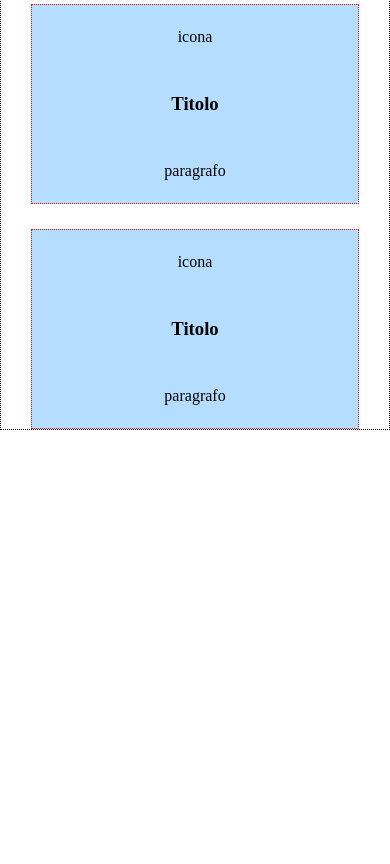
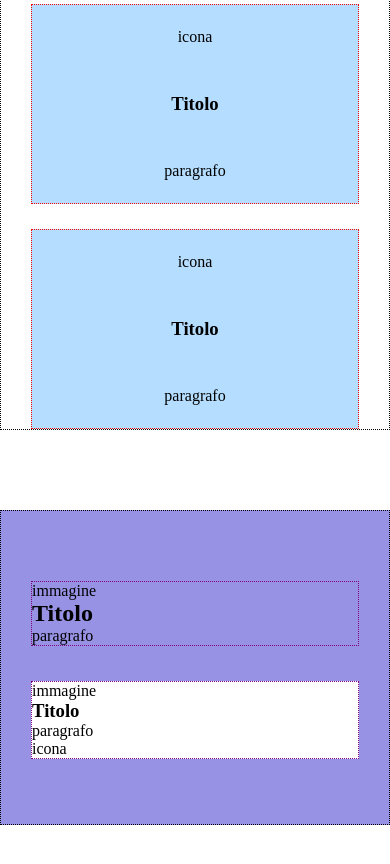
Before and after one commit to simoneditaranto/htmlcss-responsive-layout, a plain HTML site: page index.html in a window 390 px wide. Shown: the part 797-1661 px from the top of the page. Before the commit the page ends 1307 px from the top, so only its background shows below. Drawn offline with Linux system fonts and the light colour scheme.

Commit message:
layout "strategic-planning" completata (responsive)

```diff
--- a/css/style.css
+++ b/css/style.css
@@ -88,8 +88,42 @@ header .container{
     border: 1px dotted purple;
     /* test */
 }
+/* fine sezione header */
 
-/* fine sezione header */
+
+
+/* sezione "strategic planning" */
+
+#strategic-planning{
+    margin-bottom: 65px;
+
+    background-color: #9792E4;
+}
+
+#strategic-planning .container{
+    display: flex;
+    flex-direction: column;
+}
+
+#planning{
+    border: 1px dotted purple;
+    /* test */
+
+    margin-top: 70px;
+    margin-bottom: 35px;
+}
+
+#app-development{
+    border: 1px dotted purple;
+    /* test */
+
+    margin-bottom: 65px;
+
+    background-color: #FFFFFF;
+}
+
+/* fine sezione "strategic planning" */
+
 
 
 
@@ -116,6 +150,10 @@ header .container{
         flex-grow: 2;
     }
 
+    #planning{
+        margin-top: 140px;
+    }
+
 }
 /* fine soluzione tablet */
 
@@ -130,14 +168,26 @@ header .container{
         justify-content: space-around;
     }
 
+    #strategic-planning .container{
+        flex-direction: row;
+        justify-content: center;
+        gap: 90px;
+    }
+
+    #planning{
+        margin-bottom: 0;
+    }
+
+    #app-development{
+        margin-top: 305px;
+    }
+
 }
-
 /* soluzione laptop */
 
 
 
 /* soluzione desktop */
-
 @media screen and (min-width: 1200px) {
 
     .container{
@@ -145,5 +195,4 @@ header .container{
     }
 
 }
-
 /* soluzione desktop */
--- a/index.html
+++ b/index.html
@@ -84,9 +84,37 @@
         </header>
 
         <!-- sezione "strategic planning" -->
-        <section>
+        <section id="strategic-planning">
 
+            <div class="container">
 
+                <div id="planning">
+
+                    <div id="strategic-image">
+                        immagine
+                    </div>
+
+                    <h2>Titolo</h2>
+
+                    <p>paragrafo</p>
+
+                </div>
+
+                <div id="app-development">
+
+                    <div id="app-image">
+                        immagine
+                    </div>
+
+                    <h3>Titolo</h3>
+
+                    <p>paragrafo</p>
+
+                    <span>icona</span>
+
+                </div>
+
+            </div>
 
         </section>
 
```
